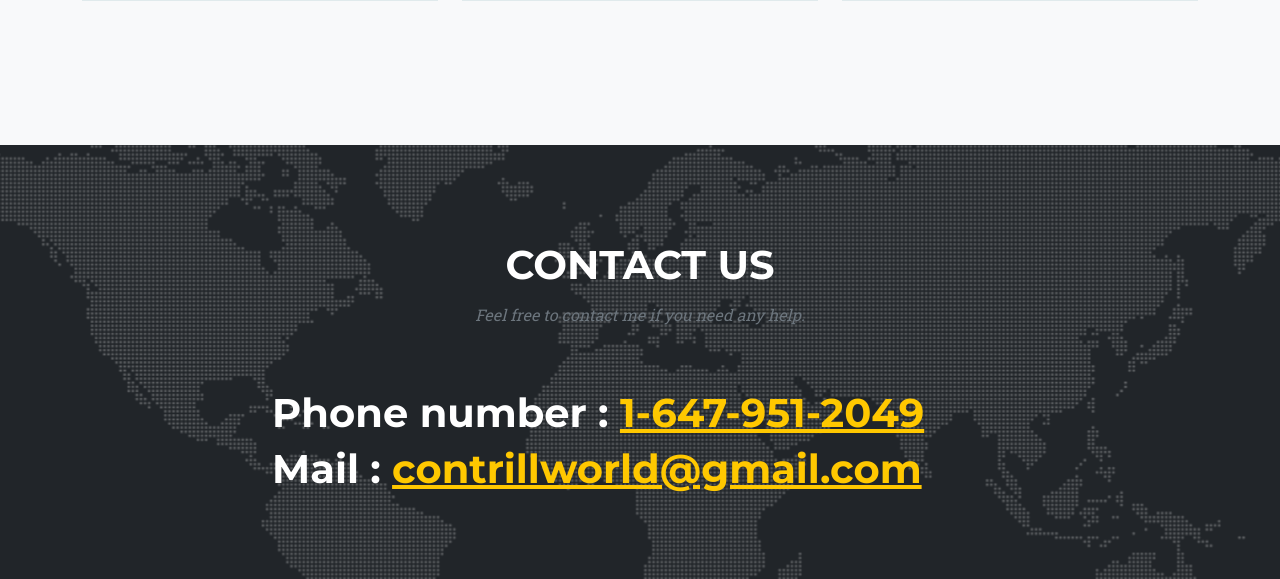
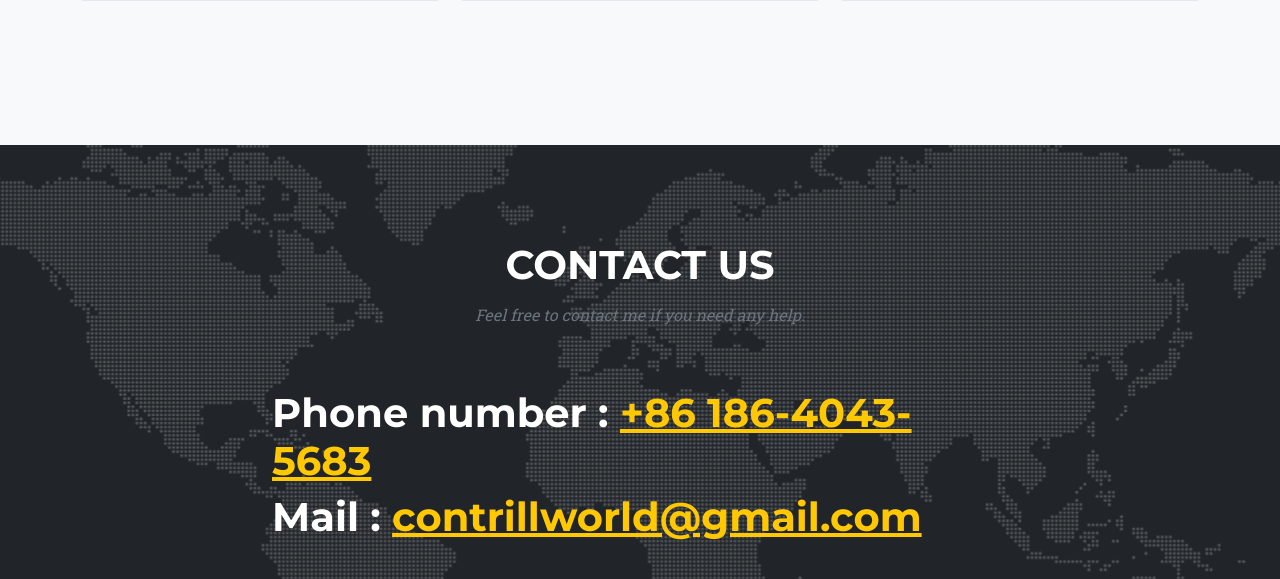
Before and after one commit to SuperSkyDeveloper/profile, a PHP site: page / in a window 1280 px wide. Shown: the part 5921-6500 px from the top of the page. Run offline with PHP 8.4, Linux system fonts and the light colour scheme; some libraries are stand-ins or nearby versions.

Commit message:
Update index.php

```diff
--- a/index.php
+++ b/index.php
@@ -344,7 +344,7 @@
                     <div class="row align-items-stretch mb-5">
                         <div class="col-md-2"></div>
                         <div class="col-md-8">
-                            <h1><span style="color:white;">Phone number : </span>  <a href="tel:1-647-951-2049">1-647-951-2049</a></h1>
+                            <h1><span style="color:white;">Phone number : </span>  <a href="tel:+86 186-4043-5683">+86 186-4043-5683</a></h1>
                             <h1><span style="color:white;">Mail : </span> <a href="mailto:contrillworld@gmail.com">contrillworld@gmail.com</a>  </h1>
                         </div>
                         <div class="col-md-2"></div>
```
